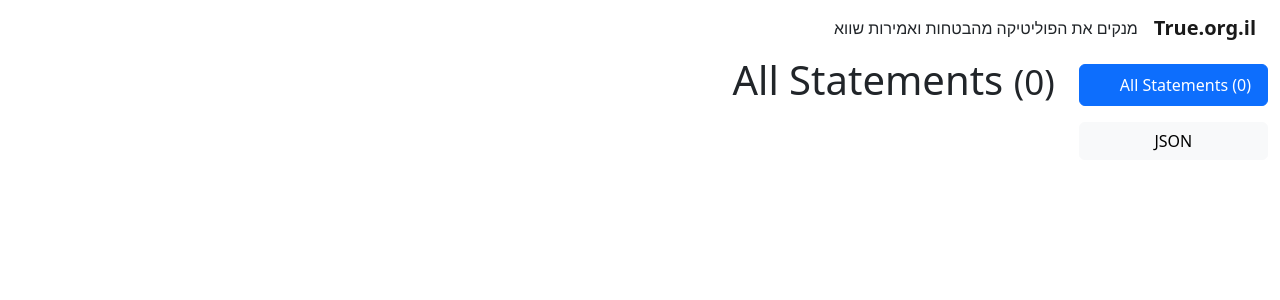
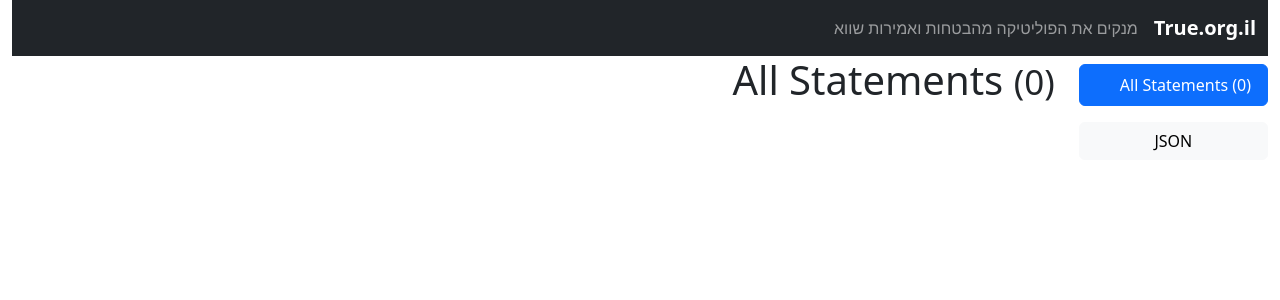
Before and after one commit to nonZero/TruePolitics, a Django app: page / in a window 1280 px wide. Shown: the top 300 px of the page. Run offline with Django 4.2, Linux system fonts and the light colour scheme; data that the repository does not hold is empty; some libraries are stand-ins or nearby versions.

Commit message:
change navbar color

```diff
--- a/statements/templates/base.html
+++ b/statements/templates/base.html
@@ -16,17 +16,17 @@
 <body>
 
 <div class="container-fluid">
-    <nav class="navbar navbar-expand-lg">
+    <nav class="navbar navbar-expand-lg navbar-dark bg-dark">
         <div class="container-fluid justify-content-start">
             <a class="navbar-brand fw-bold  "
                href="{% url "s:list" %}">
                 True.org.il
             </a>
-            <div class="flex-fill">
-                    מנקים את הפוליטיקה
-                    <span class="d-none d-sm-inline">
-                        מהבטחות ואמירות שווא
-                    </span>
+            <div class="flex-fill navbar-text">
+                מנקים את הפוליטיקה
+                <span class="d-none d-sm-inline">
+                    מהבטחות ואמירות שווא
+                </span>
             </div>
             <button class="d-block d-md-none navbar-toggler d-flex"
                     type="button"
```
